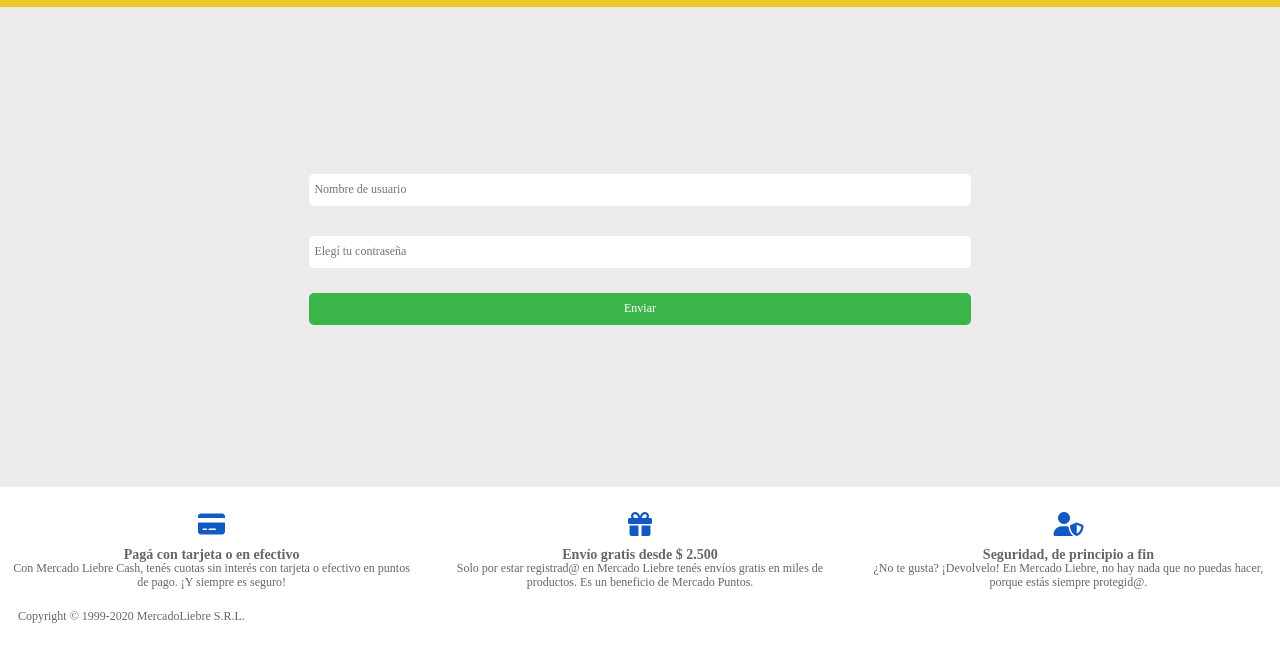
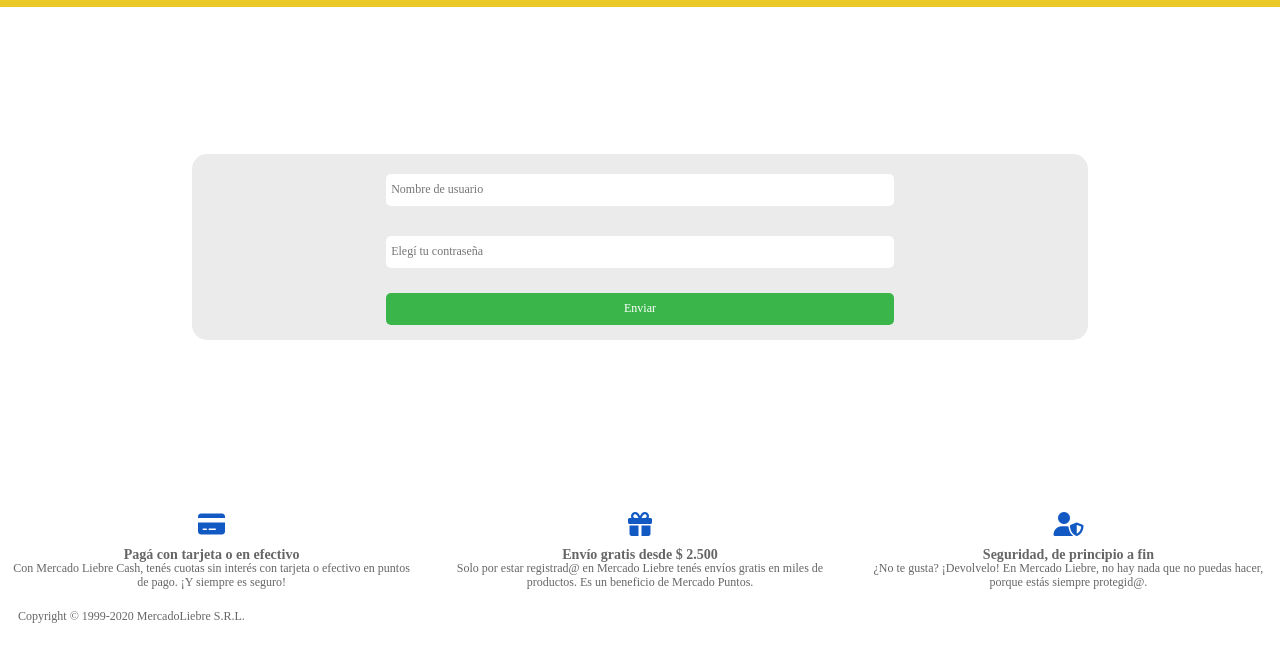
Before and after one commit to chelo-mancilla/mercadoLiebre, a website: page views/login.html in a window 1280 px wide. Shown: the part 149-800 px from the top of the page. Drawn offline with Linux system fonts and the light colour scheme.

Commit message:
Se agrego estilo al contenedor del formulario del login

```diff
--- a/public/css/login-styles.css
+++ b/public/css/login-styles.css
@@ -100,16 +100,18 @@ a {
   display: flex;
   align-items: center;
   height: 60vh;
-  background-color: #ebebeb;
+  background-color: #fff;
 }
 
 .main__container {
   display: inherit;
   justify-content: center;
   font-size: 12px;
-  width: 90%;
+  width: 80%;
   text-align: start;
   margin: auto;
+  background-color: #ebebeb;
+  border-radius: 15px;
 }
 
 .main__create-form {
@@ -231,6 +233,10 @@ a {
     display: none;
   }
 
+  .main__container {
+  width: 70%;
+  }
+
 }
 
 /*-----------------------------------*/
```
